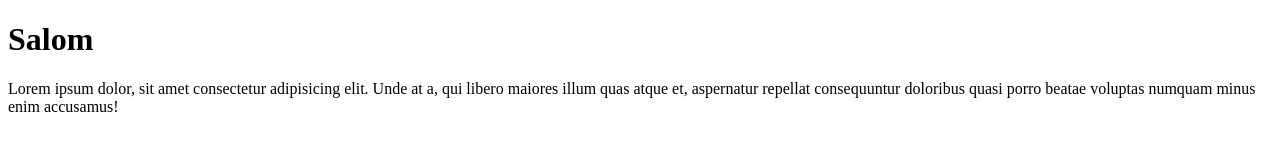
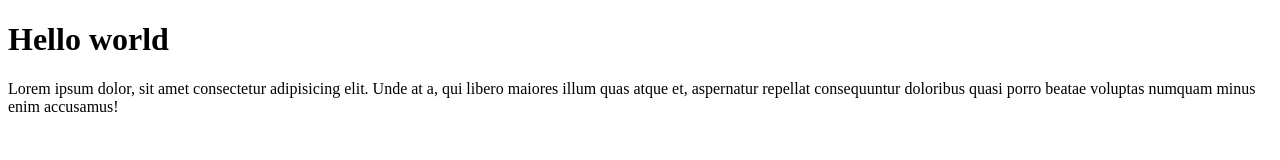
Before and after one commit to Mirackle0920/test1, a plain HTML site: page index.html in a window 1280 px wide. Drawn offline with Linux system fonts and the light colour scheme.

Commit message:
Hello world

```diff
--- a/index.html
+++ b/index.html
@@ -6,7 +6,7 @@
     <title>Document</title>
 </head>
 <body>
-    <h1>Salom</h1>
+    <h1>Hello world</h1>
     <p>Lorem ipsum dolor, sit amet consectetur adipisicing elit. Unde at a, qui libero maiores illum quas atque et, aspernatur repellat consequuntur doloribus quasi porro beatae voluptas numquam minus enim accusamus!</p>
 </body>
 </html>
```
